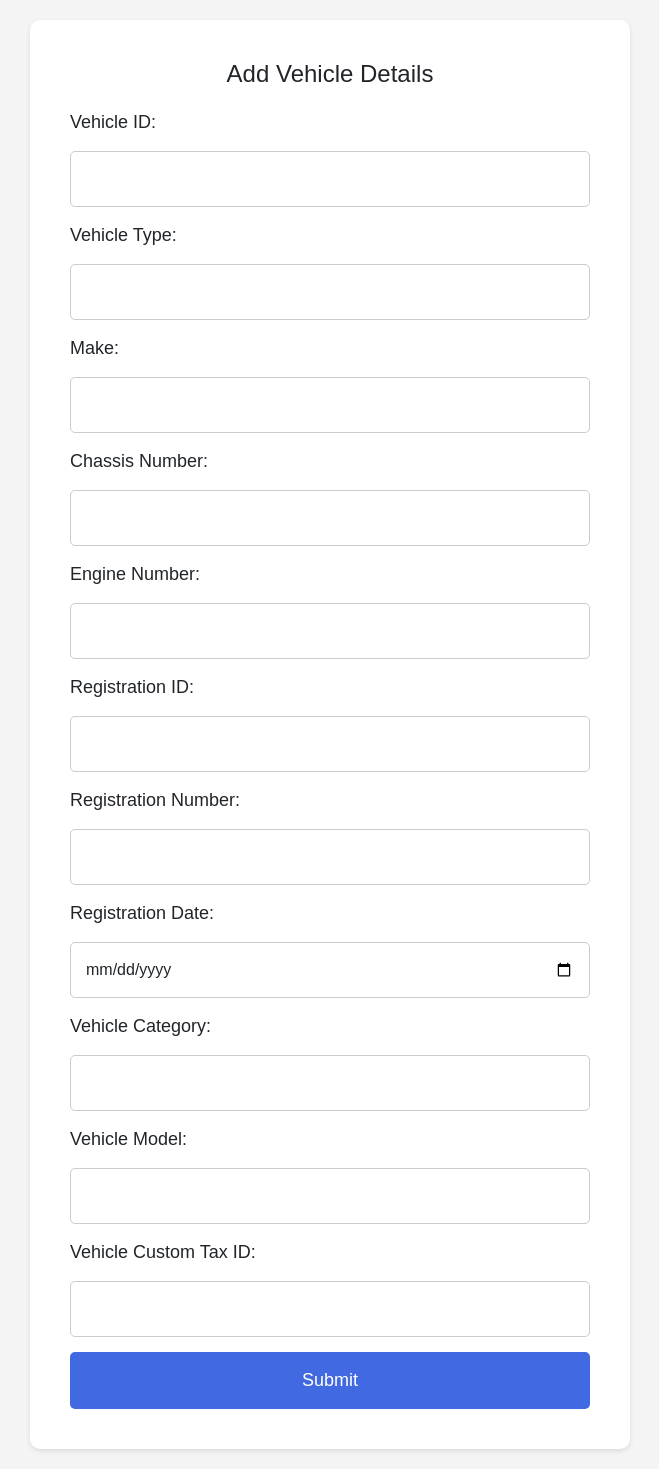
After one commit to ashimmnp/ProjectEChallan, a Flask app: page /vehicleDetailAdd in a window 1280 px wide. The commit adds this page. Shown: the whole page, without its empty margins (310-969 px from the left). Run offline with Flask 3, Linux system fonts and the light colour scheme; parts of the project's set-up code (start-up, migrations or seed data) failed here and were passed over.

Commit message:
merged all branch

```diff
--- a/app.py
+++ b/app.py
@@ -2,15 +2,14 @@ from flask import Flask, request, render_template, redirect, url_for, flash, abo
 from flask_login import UserMixin, login_user
 from models import *
 import secrets
-from sqlalchemy import text
+from sqlalchemy import text, func
 import pymysql
 from database import db
 from flask_migrate import Migrate
 from werkzeug.security import check_password_hash
 import traceback
 
-
-app = Flask(__name__,template_folder='templates')
+app = Flask(__name__, template_folder='templates')
 app.config['SQLALCHEMY_DATABASE_URI'] = 'mysql://root@localhost:3306/dataechallan'
 secret_key = secrets.token_urlsafe(32)
 app.secret_key = secret_key
@@ -93,13 +92,14 @@ def login():
         flash('An error occurred', 'error')
         return redirect(url_for('login'))
 
+
 @app.route('/addUser', methods=['GET', 'POST'])
 def addUser():
     if request.method == 'POST':
         name = request.form['name']
         officer_id = request.form['officer_id']
         user_id = request.form['user_id']
-        user_name = request.form['username']
+        user_name = request.form['user_name']
         badge_number = request.form['badge_number']
         rank = request.form['rank']
         user_type = request.form['user_type']
@@ -132,13 +132,13 @@ def newChallan():
     return render_template('newChallan.html')
 
 
-
-@app.route('/userManagementPortal', methods=['GET','POST'])
+@app.route('/userManagementPortal', methods=['GET', 'POST'])
 def userManagementPortal():
     # officers = Officer.query.all()
     if request.method == 'POST':
         search = request.form['query']
-        officers = db.session.query(Officer, Users.usertype).join(Users, Officer.username == Users.username).filter(Users.name.ilike(f'%{search}')).all()
+        officers = db.session.query(Officer, Users.usertype).join(Users, Officer.username == Users.username).filter(
+            Users.name.ilike(f'%{search}')).all()
         return render_template('userManagementPortal.html', officers=officers)
     else:
         officers = db.session.query(Officer, Users.usertype).join(Users, Officer.username == Users.username).all()
@@ -178,6 +178,7 @@ def deleteUser(username):
         db.session.rollback()
     return 'Problem, 500'
 
+
 @app.route('/rulesStructure')
 def rulesStructure():
     rules_category = {}
@@ -190,5 +191,36 @@ def rulesStructure():
     return render_template('ruleStr.html', rules_category=rules_category)
 
 
+@app.route('/checkRegistration', methods=['GET', 'POST'])
+def checkRegistration():
+    if request.method == 'POST':
+        regNumber = request.form.get('registrationNumber')
+        result = Vehicle.query.filter(func.lower(Vehicle.RegistrationNumber) == regNumber.lower()).first()
+        print(result)
+        if result:
+            return render_template('checkRegistration.html', result=result, registrationNumber=regNumber)
+        else:
+            return render_template('checkRegistration.html', result=None, registrationNumber=regNumber)
+    return render_template('checkRegistration.html')
+
+
+@app.route('/vehicleDetailAdd')
+def vehicleDetailAdd():
+    return render_template('vehicleDetailAdd.html')
+
+
+@app.route('/registrationDetailAdd')
+def registrationDetailAdd():
+    return render_template('registrationDetailAdd.html')
+
+@app.route('/issueChallan')
+def issueChallan():
+    return render_template('issueChallan.html')
+
+@app.route('/userProfile')
+def userProfile():
+    return render_template('userProfile.html')
+
+
 if __name__ == '__main__':
     app.run(debug=True)
--- a/templates/addUser.html
+++ b/templates/addUser.html
@@ -75,6 +75,11 @@
         </div>
 
         <div class="mb-3">
+            <label for="user_name" class="form-label">User Name:</label>
+            <input type="text" class="form-control" id="user_name" name="user_name" required>
+        </div>
+
+        <div class="mb-3">
             <label for="badge_number" class="form-label">Badge Number:</label>
             <input type="text" class="form-control" id="badge_number" name="badge_number" required>
         </div>
--- a/templates/adminDB.html
+++ b/templates/adminDB.html
@@ -95,7 +95,7 @@
     </div>
 
     <div class="row justify-content-center">
-        <div class="card-blue col-lg-3" onclick="window.location.href='/path/to/first/file'">
+        <div class="card-blue col-lg-3" onclick="{{ url_for('addUser') }}">
             <div class="card-content">
                 <i class="fa fa-user"></i><i class="fa fa-plus"></i>
                 <h3>Add System User</h3>
--- /dev/null
+++ b/templates/vehicleDetailAdd.html
@@ -0,0 +1,119 @@
+<!DOCTYPE html>
+<html lang="en">
+<head>
+    <meta charset="UTF-8">
+    <meta name="viewport" content="width=device-width, initial-scale=1.0">
+    <title>Add Vehicle Details</title>
+    <!-- Bootstrap CSS -->
+    <link href="https://cdn.jsdelivr.net/npm/bootstrap@5.3.0-alpha1/dist/css/bootstrap.min.css" rel="stylesheet">
+    <style>
+        body {
+            font-family: Arial, sans-serif;
+            padding: 20px;
+            background-color: #f4f4f4;
+        }
+
+        .custom-container {
+            display: flex;
+            justify-content: center;
+            align-items: center;
+            min-height: 100vh;
+        }
+
+        h2 {
+            margin-bottom: 20px;
+            text-align: center;
+            font-size: 24px;
+        }
+
+        form {
+            background-color: #fff;
+            padding: 40px;
+            border-radius: 10px;
+            box-shadow: 0 2px 5px rgba(0,0,0,0.1);
+            max-width: 600px;
+            width: 100%;
+        }
+
+        label {
+            display: block;
+            margin-bottom: 15px;
+            font-size: 18px;
+        }
+
+        input[type="text"],
+        input[type="number"],
+        input[type="date"] {
+            width: 100%;
+            padding: 15px;
+            margin-bottom: 15px;
+            border: 1px solid #ccc;
+            border-radius: 5px;
+            font-size: 16px;
+        }
+
+        button[type="submit"] {
+            background-color: royalblue;
+            color: white;
+            padding: 15px 30px;
+            border: none;
+            border-radius: 5px;
+            cursor: pointer;
+            font-size: 18px;
+            width: 100%;
+        }
+
+        button[type="submit"]:hover {
+            background-color: rgb(36, 67, 158);
+        }
+
+        .center {
+            text-align: center;
+        }
+    </style>
+</head>
+<body>
+    <div class="container custom-container">
+        <form action="submit_vehicle_details.php" method="POST">
+            <h2>Add Vehicle Details</h2>
+            <label for="vehicle_id">Vehicle ID:</label>
+            <input type="text" id="vehicle_id" name="vehicle_id" class="form-control" required>
+
+            <label for="vehicle_type">Vehicle Type:</label>
+            <input type="text" id="vehicle_type" name="vehicle_type" class="form-control" required>
+
+            <label for="make">Make:</label>
+            <input type="text" id="make" name="make" class="form-control" required>
+
+            <label for="chassis_number">Chassis Number:</label>
+            <input type="text" id="chassis_number" name="chassis_number" class="form-control" required>
+
+            <label for="engine_number">Engine Number:</label>
+            <input type="text" id="engine_number" name="engine_number" class="form-control" required>
+
+            <label for="registration_id">Registration ID:</label>
+            <input type="text" id="registration_id" name="registration_id" class="form-control" required>
+
+            <label for="registration_number">Registration Number:</label>
+            <input type="text" id="registration_number" name="registration_number" class="form-control" required>
+
+            <label for="registration_date">Registration Date:</label>
+            <input type="date" id="registration_date" name="registration_date" class="form-control" required>
+
+            <label for="vehicle_category">Vehicle Category:</label>
+            <input type="text" id="vehicle_category" name="vehicle_category" class="form-control" required>
+
+            <label for="vehicle_model">Vehicle Model:</label>
+            <input type="text" id="vehicle_model" name="vehicle_model" class="form-control" required>
+
+            <label for="vehicle_custom_tax_id">Vehicle Custom Tax ID:</label>
+            <input type="text" id="vehicle_custom_tax_id" name="vehicle_custom_tax_id" class="form-control" required>
+
+            <button type="submit" class="btn btn-primary">Submit</button>
+        </form>
+    </div>
+
+    <!-- Bootstrap Bundle with Popper -->
+    <script src="https://cdn.jsdelivr.net/npm/bootstrap@5.3.0-alpha1/dist/js/bootstrap.bundle.min.js"></script>
+</body>
+</html>
```
Also changed, not shown: templates/checkRegistration.html (+12 -8 lines), templates/registrationDetailAdd.html (added, +106 -0 lines), templates/userProfile.html (+318 -0 lines).
